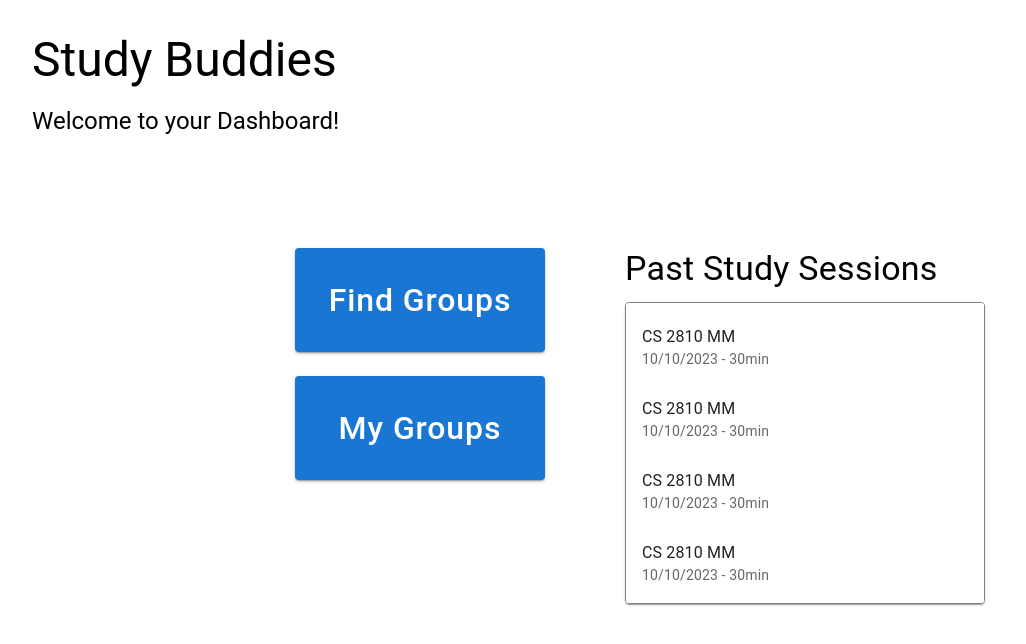
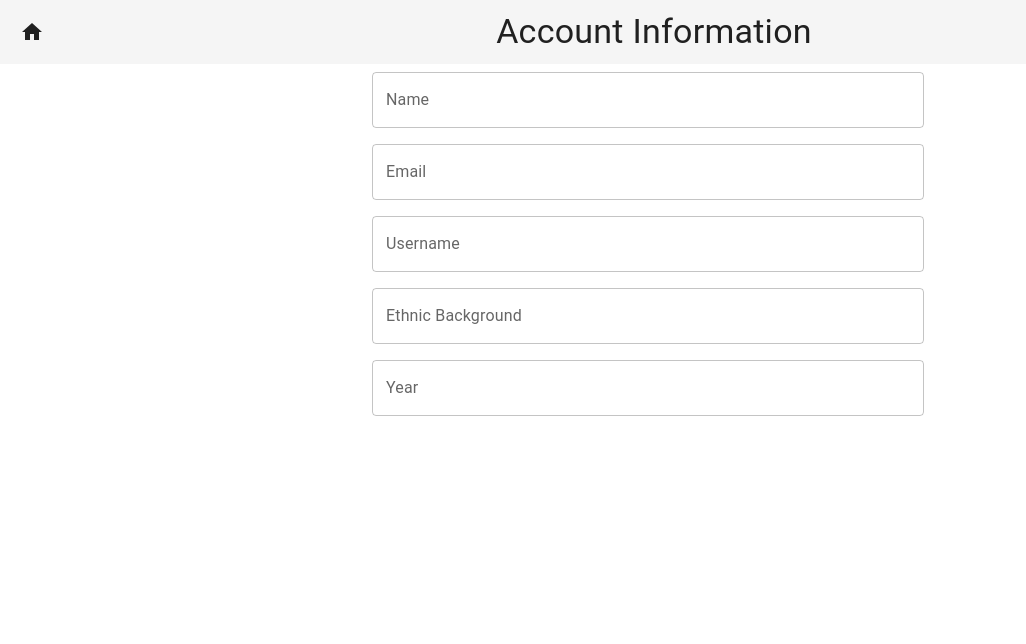
Before and after one commit to briana-torres/StudyBuddies, a React (Create React App) app in the folder website/: page /profile in a window 1280 px wide. Shown: the top 644 px of the page, without its empty margins (0-1026 px from the left). Built offline with nearby package versions, Linux system fonts and the light colour scheme.

Commit message:
added profile page

```diff
--- a/website/package.json
+++ b/website/package.json
@@ -12,6 +12,7 @@
     "@testing-library/user-event": "^13.5.0",
     "react": "^18.2.0",
     "react-dom": "^18.2.0",
+    "react-router-dom": "^5.3.4",
     "react-scripts": "^5.0.1",
     "web-vitals": "^2.1.4"
   },
--- a/website/src/App.js
+++ b/website/src/App.js
@@ -1,11 +1,16 @@
 import React from 'react';
+import { BrowserRouter as Router, Route, Switch } from 'react-router-dom';
 import HomePage from './components/HomePage';
+import ProfilePage from './components/ProfilePage';
 
 function App() {
   return (
-    <div>
-      <HomePage />
-    </div>
+    <Router>
+      <Switch>
+        <Route exact path="/" component={HomePage} />
+        <Route path="/profile" component={ProfilePage} />
+      </Switch>
+    </Router>
   );
 }
 
--- a/website/src/components/HomePage.js
+++ b/website/src/components/HomePage.js
@@ -1,19 +1,33 @@
 import React from 'react';
 import GroupButton from './GroupButton';
 import PastSessions from './PastSessions';
-import { Box, Typography, Stack, Container } from '@mui/material';
+import { Box, Typography, Stack, Container, IconButton } from '@mui/material';
+import AccountCircleIcon from '@mui/icons-material/AccountCircle';
+import { useHistory } from 'react-router-dom';
 
 const HomePage = () => {
+    let history = useHistory();
+
+    const handleProfileClick = () => {
+      history.push('/profile');
+    };
+
   return (
     <Box sx={{ p: 4, height: '100vh', display: 'flex', flexDirection: 'column' }}>
-      <Box sx={{ mb: 4, textAlign: 'left' }}>
-        <Typography variant="h3" component="h1" gutterBottom>
+      {/* Header box with the icon on the right */}
+      <Box sx={{ display: 'flex', justifyContent: 'space-between', alignItems: 'center', mb: 0 }}>
+        <Typography variant="h2" component="h1" gutterBottom>
           Study Buddies
         </Typography>
-        <Typography variant="h5" component="h2" gutterBottom>
-          Welcome to your Dashboard!
-        </Typography>
+        <IconButton onClick={handleProfileClick} sx={{ position: 'absolute', top: 30, right: 25 }}>
+          <AccountCircleIcon fontSize="large" />
+        </IconButton>
       </Box>
+      {/* Subheader text */}
+      <Typography variant="h5" component="h2" gutterBottom sx={{ textAlign: 'left', mb: 4 }}>
+        Welcome to your Dashboard!
+      </Typography>
+      {/* Main content container */}
       <Container maxWidth="md" sx={{ flexGrow: 0.5, display: 'flex', flexDirection: 'column', justifyContent: 'center' }}>
         <Stack direction="row" spacing={10} justifyContent="center" alignItems="flex-start">
           <Stack direction="column" spacing={3}>
@@ -23,7 +37,6 @@ const HomePage = () => {
           <PastSessions />
         </Stack>
       </Container>
-      {/* If there's footer content, it goes here */}
     </Box>
   );
 };
--- /dev/null
+++ b/website/src/components/ProfilePage.js
@@ -0,0 +1,40 @@
+import React from 'react';
+import { Box, Typography, TextField, IconButton, Container, AppBar, Toolbar } from '@mui/material';
+import HomeIcon from '@mui/icons-material/Home';
+import { useHistory } from 'react-router-dom';
+
+const ProfilePage = () => {
+  let history = useHistory();
+
+  const handleHomeClick = () => {
+    history.push('/');
+  };
+
+  return (
+    <>
+      <AppBar position="static" color="default" elevation={0}>
+        <Toolbar>
+          <IconButton edge="start" color="inherit" aria-label="home" onClick={handleHomeClick}>
+            <HomeIcon />
+          </IconButton>
+          <Typography variant="h4" style={{ flexGrow: 1, textAlign: 'center' }}>
+            Account Information
+          </Typography>
+        </Toolbar>
+      </AppBar>
+      <Container maxWidth="sm">
+        {/* The rest of your form */}
+        <Box component="form" sx={{'& > :not(style)': { m: 1 } }}>
+          <TextField label="Name" variant="outlined" fullWidth />
+          <TextField label="Email" variant="outlined" fullWidth />
+          <TextField label="Username" variant="outlined" fullWidth />
+          <TextField label="Ethnic Background" variant="outlined" fullWidth />
+          <TextField label="Year" variant="outlined" fullWidth />
+          {/* ... add more fields as needed */}
+        </Box>
+      </Container>
+    </>
+  );
+};
+
+export default ProfilePage;
```
Also changed, not shown: 1 other file (tests, documents, lock files or other folders).
